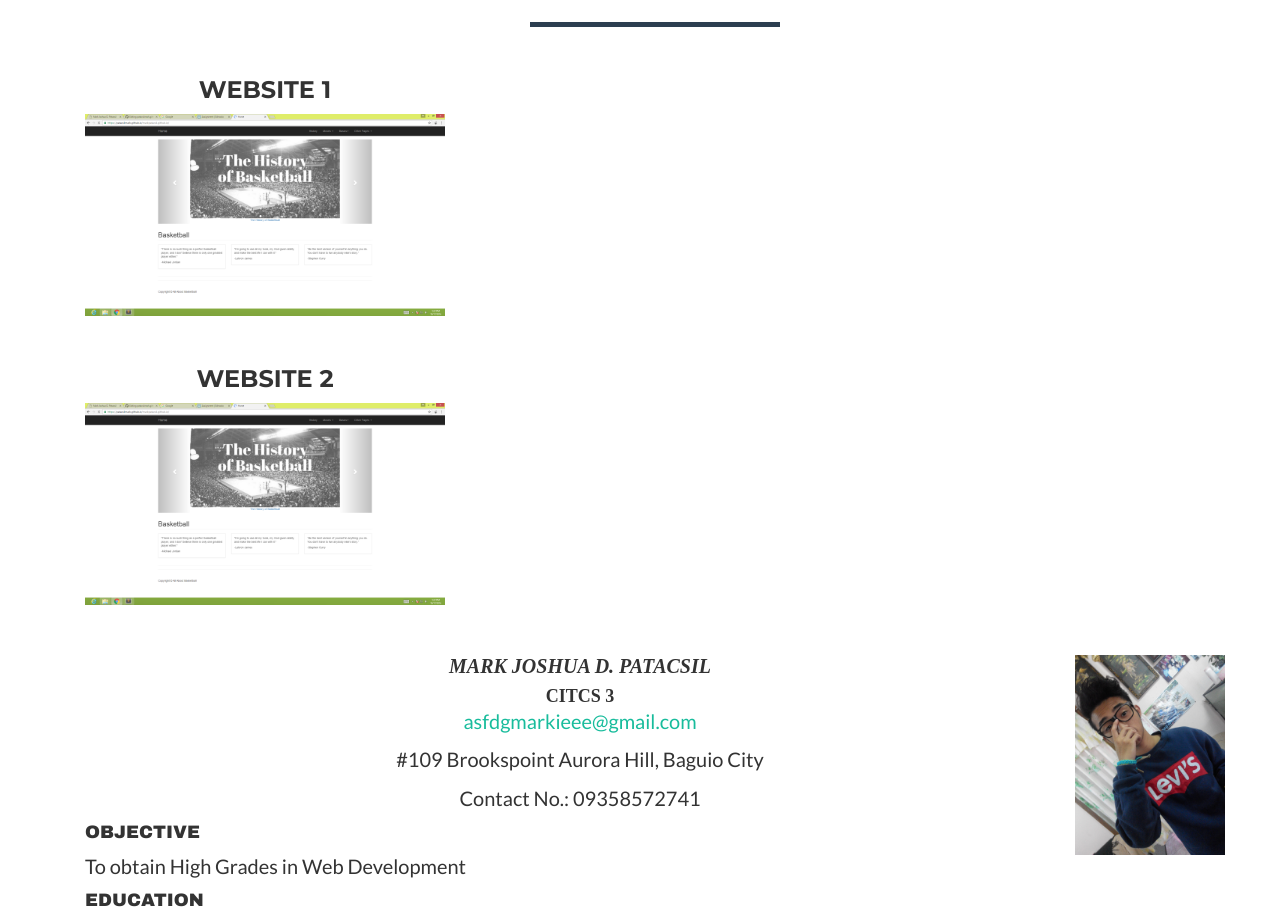
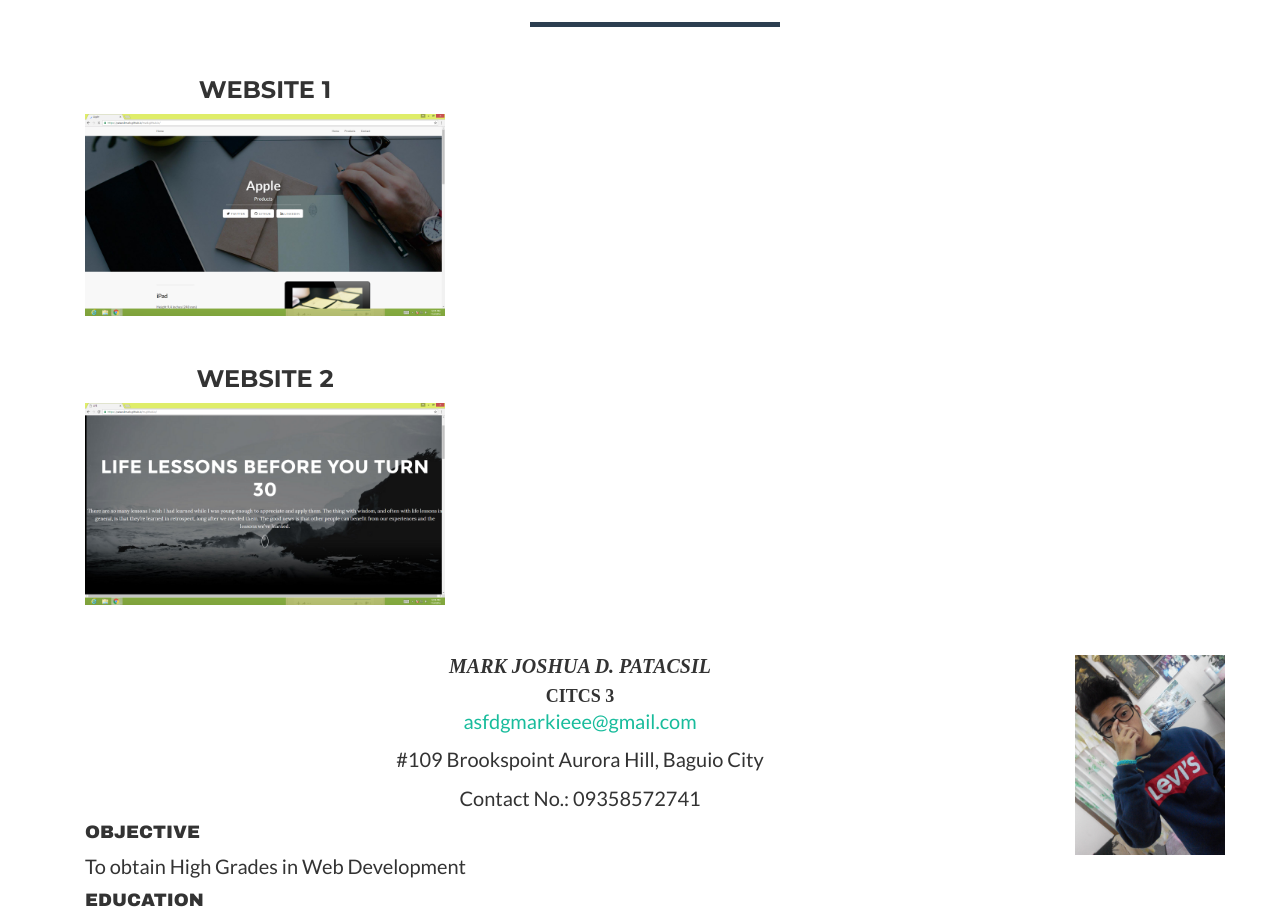
Before and after one commit to patacsilmark/patacsilmark.github.io, a website: page index.html in a window 1280 px wide. Shown: the part 1490-2404 px from the top of the page. Drawn offline with nearby package versions, Linux system fonts and the light colour scheme.

Commit message:
Update index.html

```diff
--- a/index.html
+++ b/index.html
@@ -125,7 +125,7 @@
                                 <i class="fa fa-search-plus fa-3x"></i>
                             </div>
                         </div>
-                        <img src="1.png" class="img-responsive" alt="">
+                        <img src="w1.png" class="img-responsive" alt="">
                     </a>
                 </div>
 
@@ -139,7 +139,7 @@
                                 <i class="fa fa-search-plus fa-3x"></i>
                             </div>
                         </div>
-                        <img src="1.png" class="img-responsive" alt="">
+                        <img src="w2.png" class="img-responsive" alt="">
                     </a>
                 </div>
 
```
